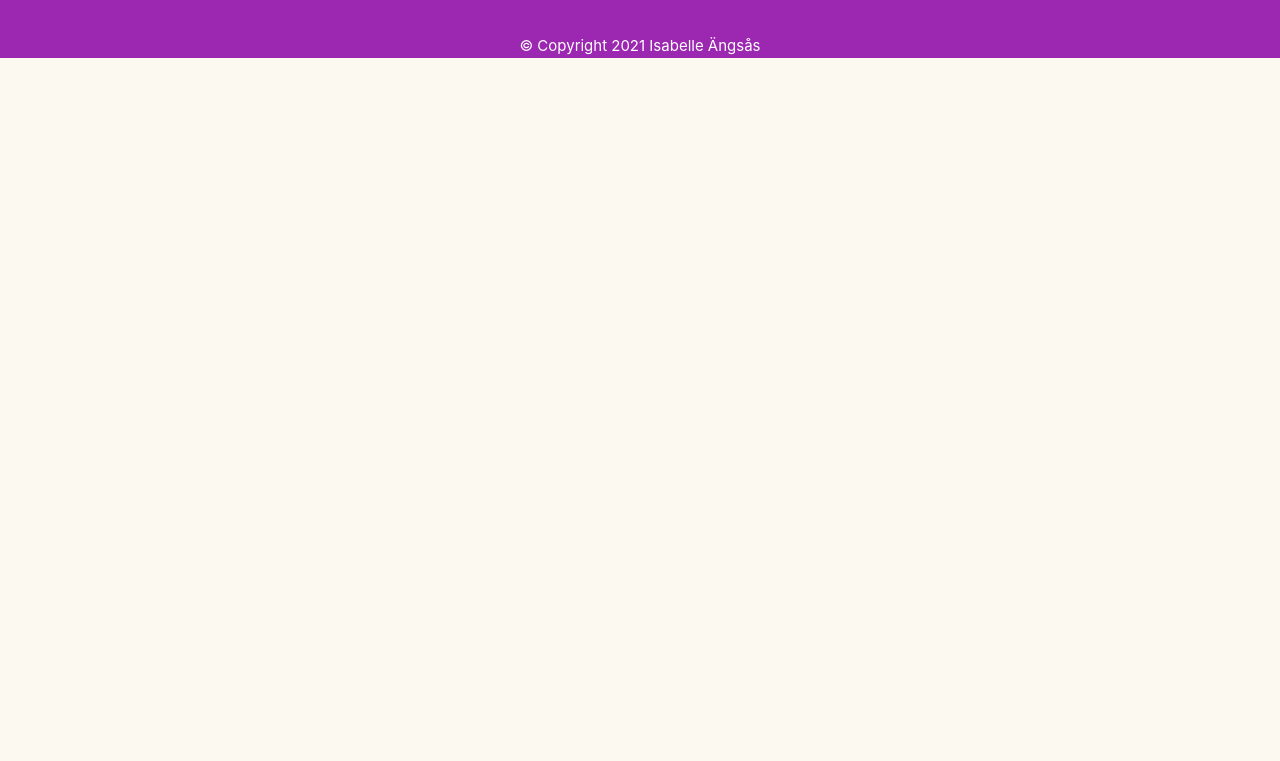
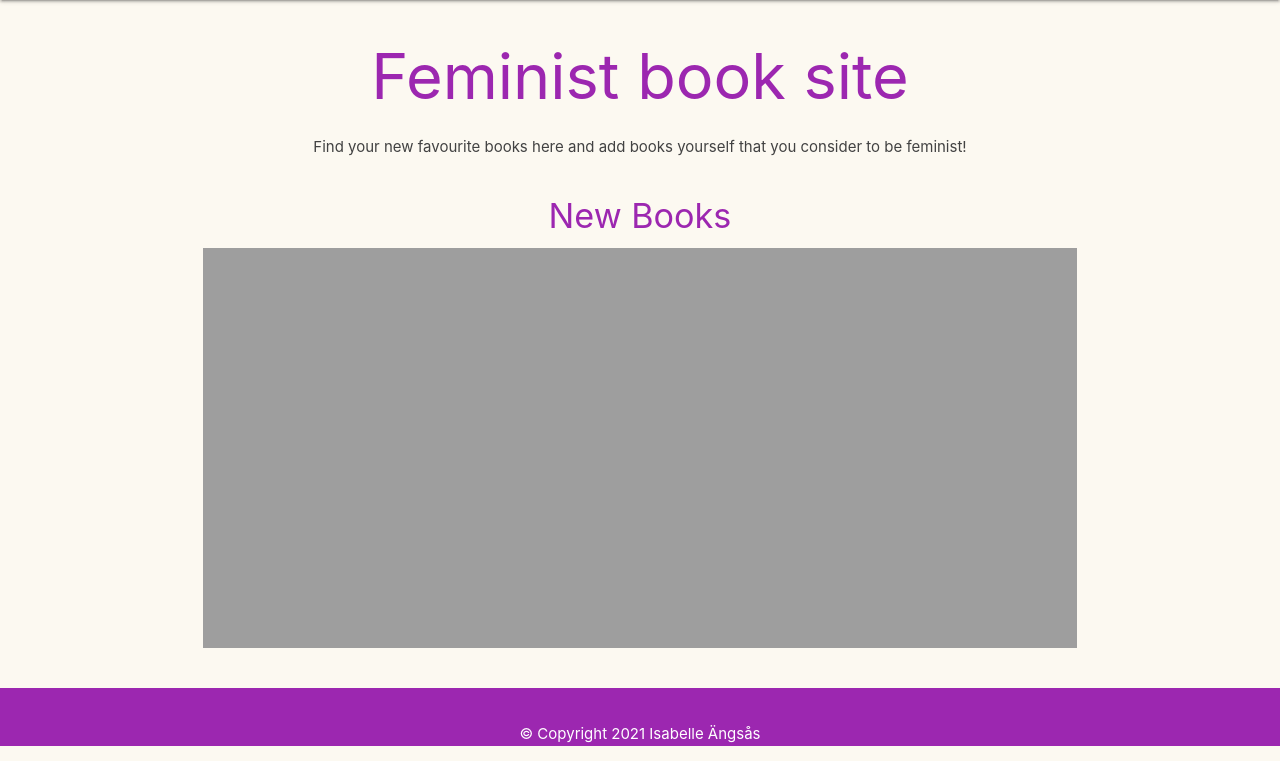
Before and after one commit to mmmangooo/Milestone-project3, a Flask app: page /get_books in a window 1280 px wide. Shown: the part 64-825 px from the top of the page. Before the commit the page ends 122 px from the top, so only its background shows below. Run offline with Flask 2, Linux system fonts and the light colour scheme; data that the repository does not hold is empty; some libraries are stand-ins or nearby versions.

Commit message:
Created grid for index page and slider for new books

```diff
--- a/static/js/script.js
+++ b/static/js/script.js
@@ -2,4 +2,5 @@ $(document).ready(function() {
 $('.sidenav').sidenav();
 $('select').formSelect();
 $('tooltipped').tooltip();
+$('slider').slider();
 });
--- a/templates/add_book.html
+++ b/templates/add_book.html
@@ -34,7 +34,7 @@
                 <div class="row">
                     <div class="input-field col s12">
                         <label for="description">Description</label>
-                        <textarea placeholder="Decribe the book" id="description" name="description" class="materialize-textarea" minlength="5" maxlength="300" required></textarea>
+                        <textarea placeholder="Decribe the book" id="description" name="description" class="materialize-textarea" minlength="5" maxlength="500" required></textarea>
 
                     </div>
                 </div>
--- a/templates/base.html
+++ b/templates/base.html
@@ -7,6 +7,7 @@
         of feminist literature, as well as the possibility to add, edit, upvote/downvote and delete books.">
         <link rel="stylesheet" href="https://cdnjs.cloudflare.com/ajax/libs/font-awesome/5.13.1/css/all.min.css" integrity="sha512-xA6Hp6oezhjd6LiLZynuukm80f8BoZ3OpcEYaqKoCV3HKQDrYjDE1Gu8ocxgxoXmwmSzM4iqPvCsOkQNiu41GA==" crossorigin="anonymous" type="text/css">
         <link rel="stylesheet" href="https://cdnjs.cloudflare.com/ajax/libs/materialize/1.0.0/css/materialize.min.css" type="text/css">
+         <link href="https://fonts.googleapis.com/icon?family=Material+Icons" rel="stylesheet">
         <link rel="stylesheet" href="{{ url_for('static', filename='css/style.css') }}" type="text/css">
         <title>Feminist book site</title>
     </head>
--- a/templates/index.html
+++ b/templates/index.html
@@ -1,14 +1,95 @@
 {% extends "base.html" %}
 
 {% block content %}
-<div class="center-align">
-    {% for book in books %}
-        {{ book.title }}<br>
-        {{ book.author }} <br>
-        {{ book.image }}<br>
-        {{ book.description }}<br>
-        {{ book.rating }} <br>
-        {{ book.date_of_adding }}<br>
-    {% endfor %}
-</div>
-{% endblock %}
+
+    <h1 class="center-align purple-text">Feminist book site</h1>
+    <p class="center-align grey-text text-darken-3">Find your new favourite books here and add books yourself that you consider to be feminist!</p>
+
+
+    <div class="container center-align">
+
+        <div class="row">
+            <div class="col s12">
+                <h4 class="center-align purple-text">New Books</h4>
+
+  <div class="slider">
+    <ul class="slides">
+      <li>
+        <img src="https://lorempixel.com/580/250/nature/1"> <!-- random image -->
+        <div class="caption center-align">
+          <h3>This is our big Tagline!</h3>
+          <h5 class="light grey-text text-lighten-3">Here's our small slogan.</h5>
+        </div>
+      </li>
+      <li>
+        <img src="https://lorempixel.com/580/250/nature/2"> <!-- random image -->
+        <div class="caption left-align">
+          <h3>Left Aligned Caption</h3>
+          <h5 class="light grey-text text-lighten-3">Here's our small slogan.</h5>
+        </div>
+      </li>
+      <li>
+        <img src="https://lorempixel.com/580/250/nature/3"> <!-- random image -->
+        <div class="caption right-align">
+          <h3>Right Aligned Caption</h3>
+          <h5 class="light grey-text text-lighten-3">Here's our small slogan.</h5>
+        </div>
+      </li>
+      <li>
+        <img src="https://lorempixel.com/580/250/nature/4"> <!-- random image -->
+        <div class="caption center-align">
+          <h3>This is our big Tagline!</h3>
+          <h5 class="light grey-text text-lighten-3">Here's our small slogan.</h5>
+        </div>
+      </li>
+    </ul>
+  </div>
+            </div>
+        </div>
+
+            <div class="row">
+                {% for book in books %}
+                <div class="col s12 m6 xl3">
+                    <div class="card">
+                        <h4 class="center-align purple-text">{{ book.title }}</h4>
+                        <p class="grey-text text-darken-3 center-align">Author:
+                            {{ book.author }}
+                        </p>
+                        <div class="rating center-align">
+                            {% if book.rating == "5" %}
+                                <img src="https://img.icons8.com/fluent/36/000000/star.png"/>
+                                <img src="https://img.icons8.com/fluent/36/000000/star.png"/>
+                                <img src="https://img.icons8.com/fluent/36/000000/star.png"/>
+                                <img src="https://img.icons8.com/fluent/36/000000/star.png"/>
+                                <img src="https://img.icons8.com/fluent/36/000000/star.png"/>
+                            {% elif book.rating == "4" %}
+                                <img src="https://img.icons8.com/fluent/36/000000/star.png"/>
+                                <img src="https://img.icons8.com/fluent/36/000000/star.png"/>
+                                <img src="https://img.icons8.com/fluent/36/000000/star.png"/>
+                                <img src="https://img.icons8.com/fluent/36/000000/star.png"/>
+                            {% elif book.rating == "3" %}
+                                <img src="https://img.icons8.com/fluent/36/000000/star.png"/>
+                                <img src="https://img.icons8.com/fluent/36/000000/star.png"/>
+                                <img src="https://img.icons8.com/fluent/36/000000/star.png"/>
+                            {% elif book.rating == "2" %}
+                                <img src="https://img.icons8.com/fluent/36/000000/star.png"/>
+                                <img src="https://img.icons8.com/fluent/36/000000/star.png"/>
+                            {% else %}
+                                <img src="https://img.icons8.com/fluent/36/000000/star.png"/>
+                            {% endif %}
+                        </div>
+                        <div class="card-image center-align">
+                            <img src="{{ book.image }}"></div>
+
+                            <p>
+                                {{ book.description }}</p>
+                        </div>
+
+                    </div>
+                    {% endfor %}
+                </div>
+
+        </div>
+
+
+    {% endblock %}
```
